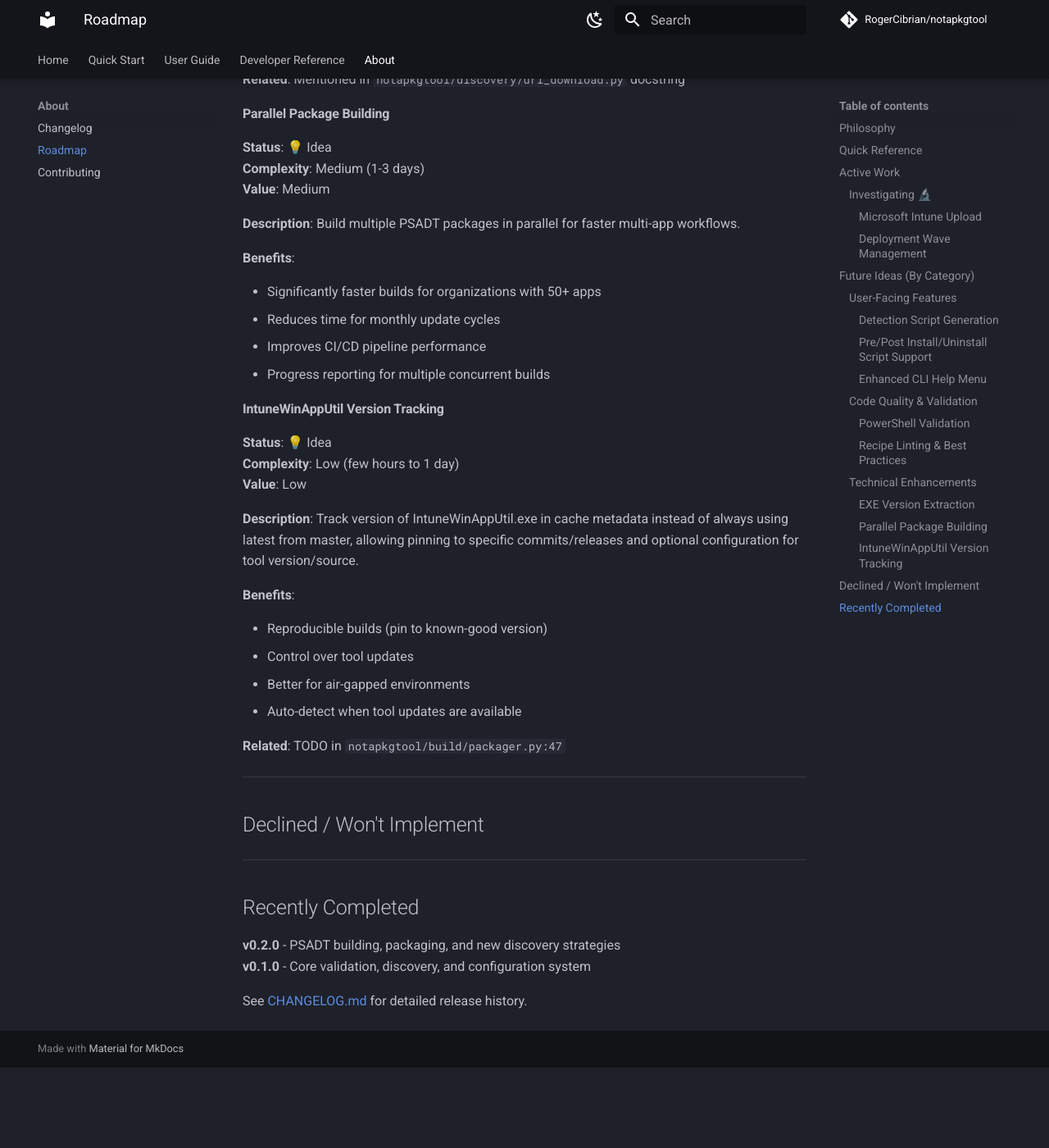
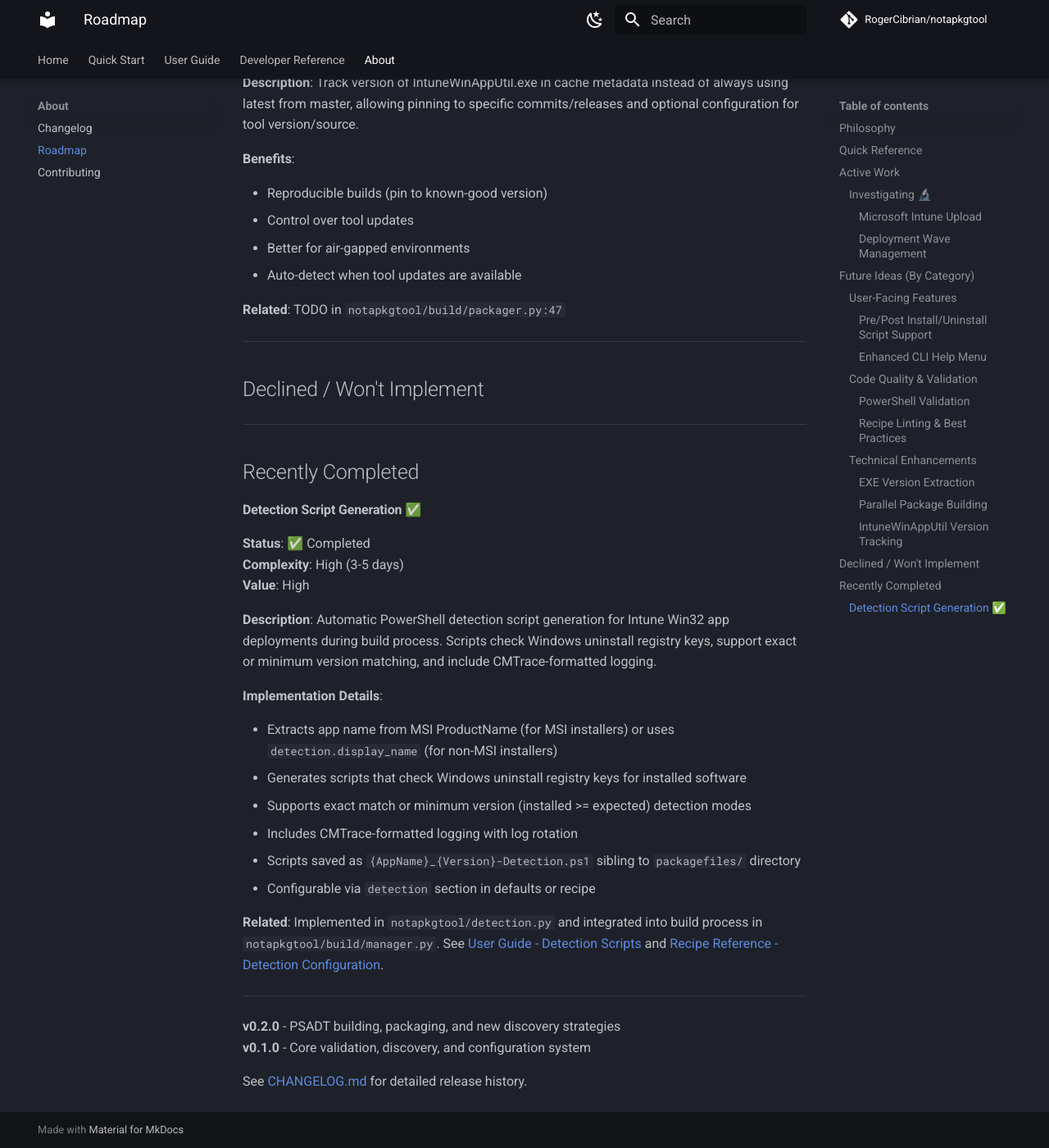
Before and after one commit to RogerCibrian/notapkgtool, an MkDocs documentation site: the page built from docs/roadmap.md, in a window 1280 px wide and 1400 px high, scrolled down 6039 px. Shown: the whole window at 82% size. Built offline with MkDocs 1.6.1 and Material for MkDocs 9.7.7, drawn with Linux system fonts in a browser that asks for light colours; comment, search, counter and statistics services are not loaded; before the commit the page ends 7341 px from its top, so only the background shows below that; some of the changed text lies outside the part shown.

Commit message:
docs: mark Detection Script Generation as completed in roadmap

```diff
--- a/docs/roadmap.md
+++ b/docs/roadmap.md
@@ -243,6 +225,26 @@
 
 ## Recently Completed
 
+#### Detection Script Generation ✅
+**Status**: ✅ Completed
+**Complexity**: High (3-5 days)
+**Value**: High
+
+**Description**: Automatic PowerShell detection script generation for Intune Win32 app deployments during build process. Scripts check Windows uninstall registry keys, support exact or minimum version matching, and include CMTrace-formatted logging.
+
+**Implementation Details**:
+
+- Extracts app name from MSI ProductName (for MSI installers) or uses `detection.display_name` (for non-MSI installers)
+- Generates scripts that check Windows uninstall registry keys for installed software
+- Supports exact match or minimum version (installed >= expected) detection modes
+- Includes CMTrace-formatted logging with log rotation
+- Scripts saved as `{AppName}_{Version}-Detection.ps1` sibling to `packagefiles/` directory
+- Configurable via `detection` section in defaults or recipe
+
+**Related**: Implemented in `notapkgtool/detection.py` and integrated into build process in `notapkgtool/build/manager.py`. See [User Guide - Detection Scripts](user-guide.md#detection-scripts) and [Recipe Reference - Detection Configuration](recipe-reference.md#detection-configuration).
+
+---
+
 **v0.2.0** - PSADT building, packaging, and new discovery strategies
 **v0.1.0** - Core validation, discovery, and configuration system
 
```
Also changed, not shown: other parts of docs/roadmap.md (+2 -20 lines).
